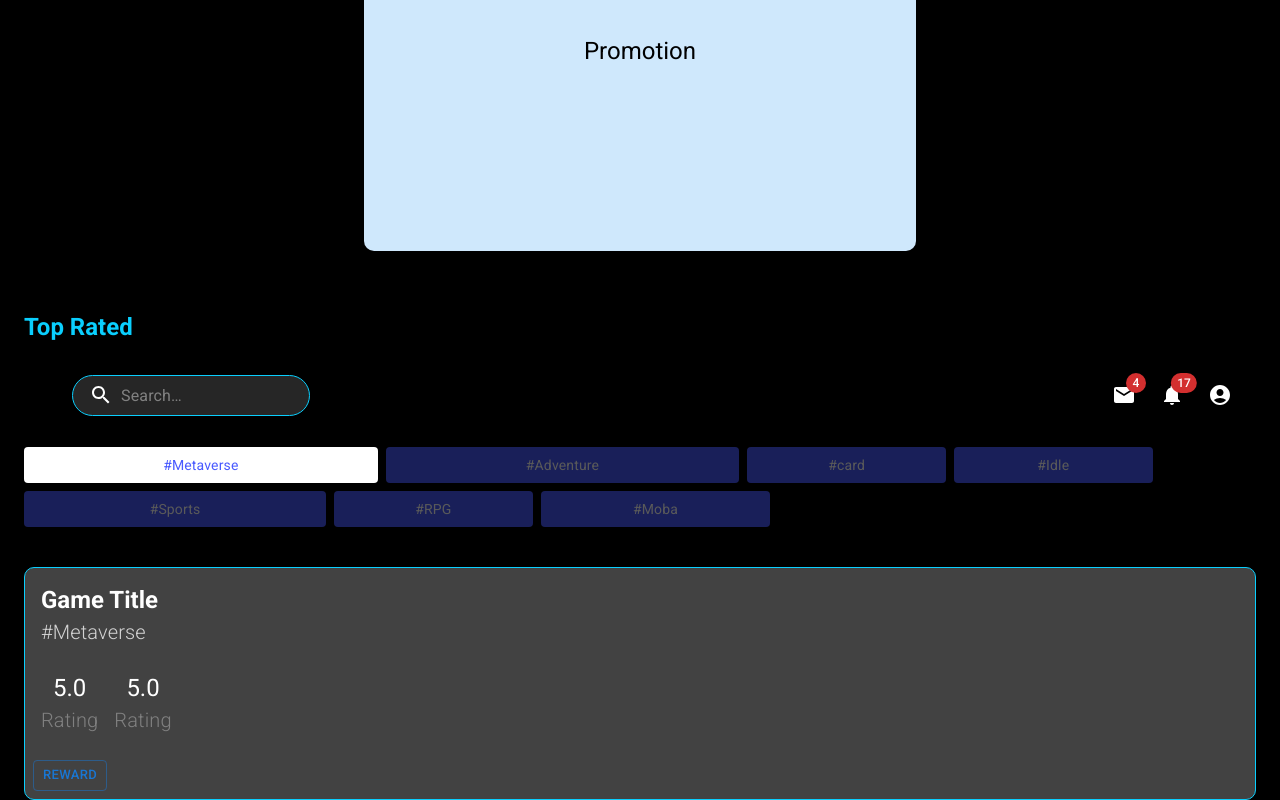
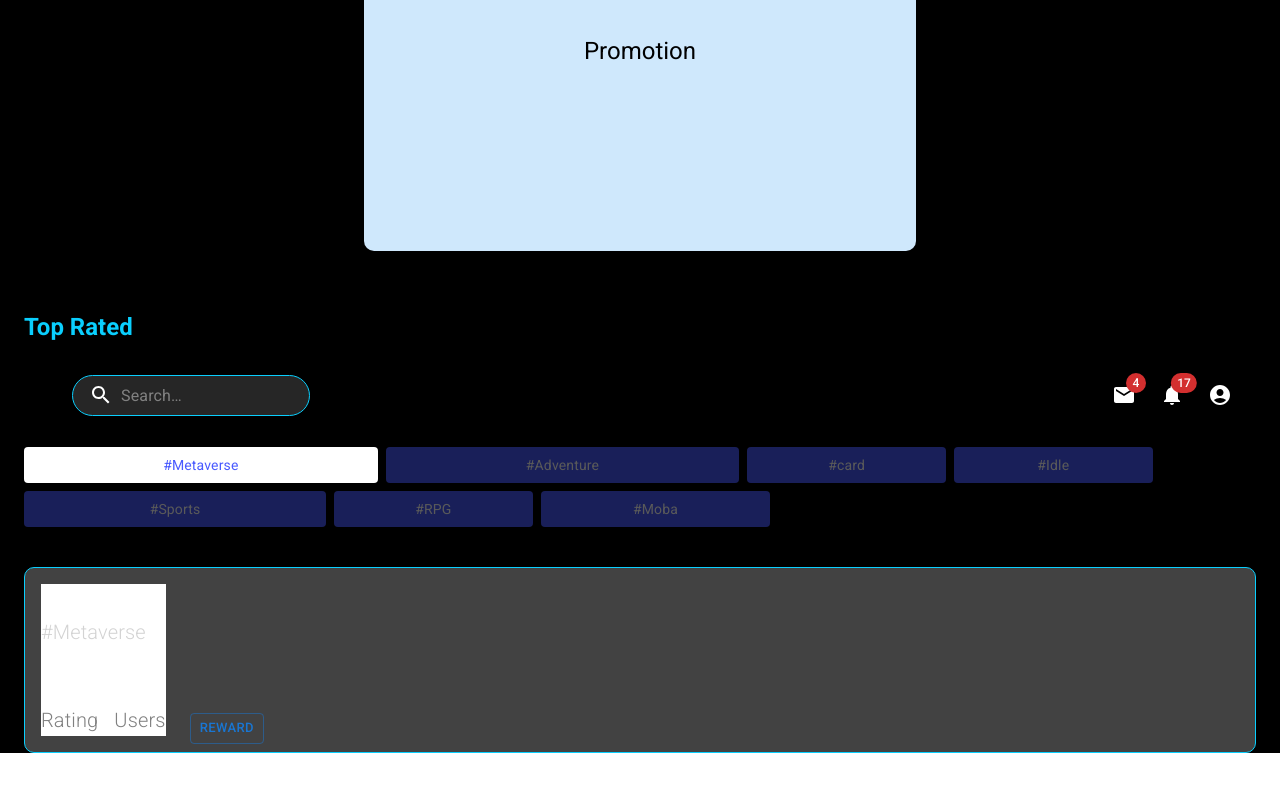
Before and after one commit to Gatos-powered-by-Aptos/Gatos-Web, a React (Create React App) app: page / in a window 1280 px wide. Shown: the part 273-1073 px from the top of the page. After the commit the page ends 1026 px from the top, so only its background shows below. Built offline with nearby package versions, Linux system fonts and the light colour scheme; what @aptos-labs/wallet-adapter-react, aptos, petra-plugin-wallet-adapter would draw is missing.

Commit message:
explorer 수정2

```diff
--- a/src/Explorer.tsx
+++ b/src/Explorer.tsx
@@ -345,8 +345,15 @@ export default function Explorer() {
 
     <Container maxWidth="xl">
       <Card sx={{ minWidth: 275, display: 'flex', backgroundColor: "#424242", borderRadius: '10px', border: '1px solid #0ACFFE'}}>
-        <Box sx={{display: 'flex', flexDirection: 'column'}}>
+        <Box display="flex"
+            alignItems="flex-end"
+            // justifyContent="flex-end"
+            sx={{flexDirection: 'row'}}>
           <CardContent sx={{flex: '1 0 auto'}}>
+
+
+            <Box
+            sx={{backgroundColor: 'white'}}>
               <Typography variant="h5" component="div">
                 <Box sx={{fontWeight:'600', color:'white'}}>Game Title</Box>
               </Typography>
@@ -378,8 +385,9 @@ export default function Explorer() {
                 alignItems="center"
                 justifyContent="center"
                 sx={{flexDirection: 'column',}}>
-                <Typography variant="h5" component="div" sx={{color: 'white'}} align="center">5.0</Typography>
-                <Typography variant="h6" component="div" sx={{color: 'grey', fontWeight: 'light'}} align="center">Rating</Typography>
+                  <Typography variant="h5" component="div" sx={{color: 'white'}} align="center">776</Typography>
+                  <Typography variant="h6" component="div" sx={{color: 'grey', fontWeight: 'light'}} align="center">Users</Typography>
+                </Box>
               </Box>
             </Box>
 
```
Lines whose indentation alone changed are shown as unchanged.
